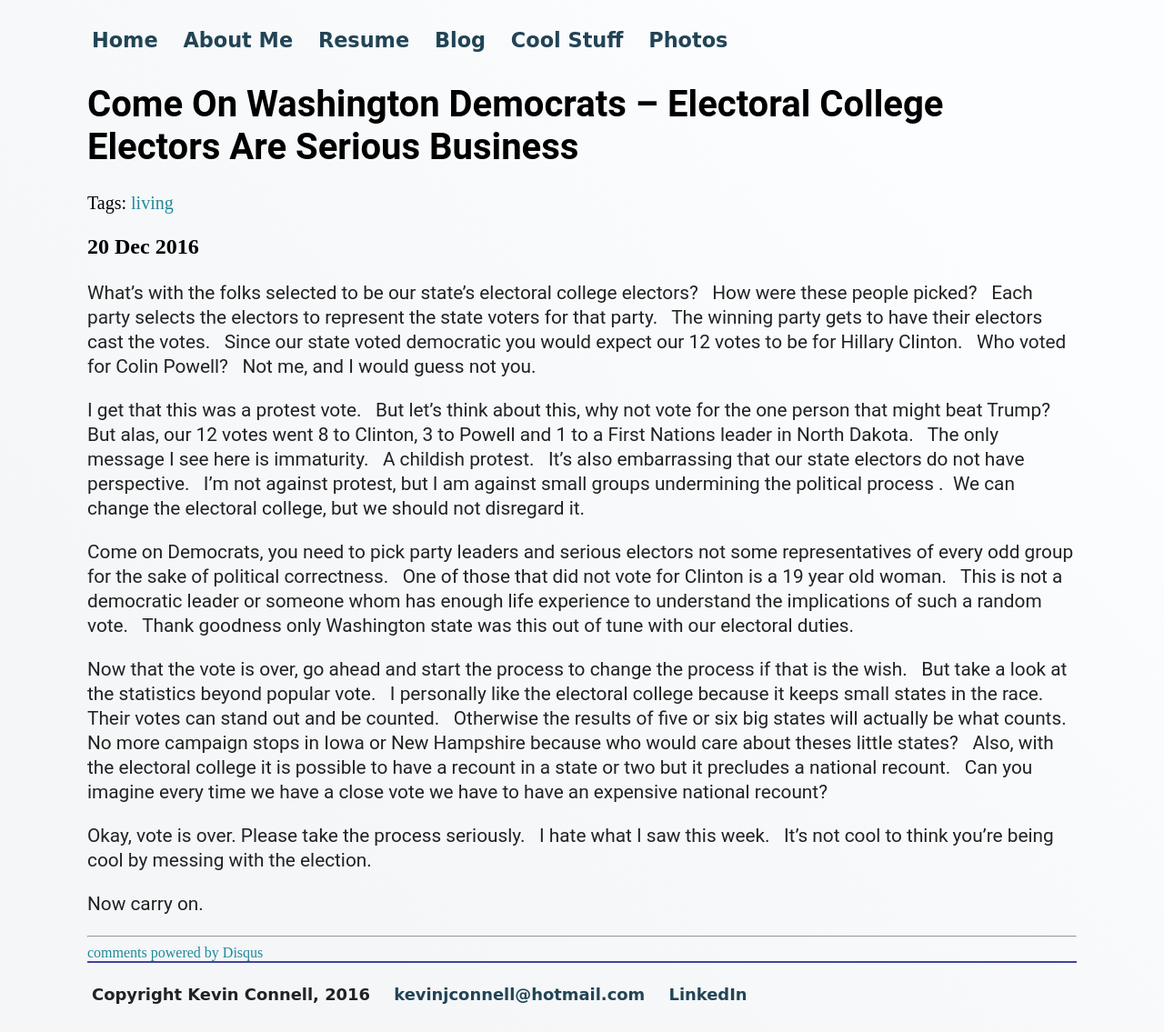
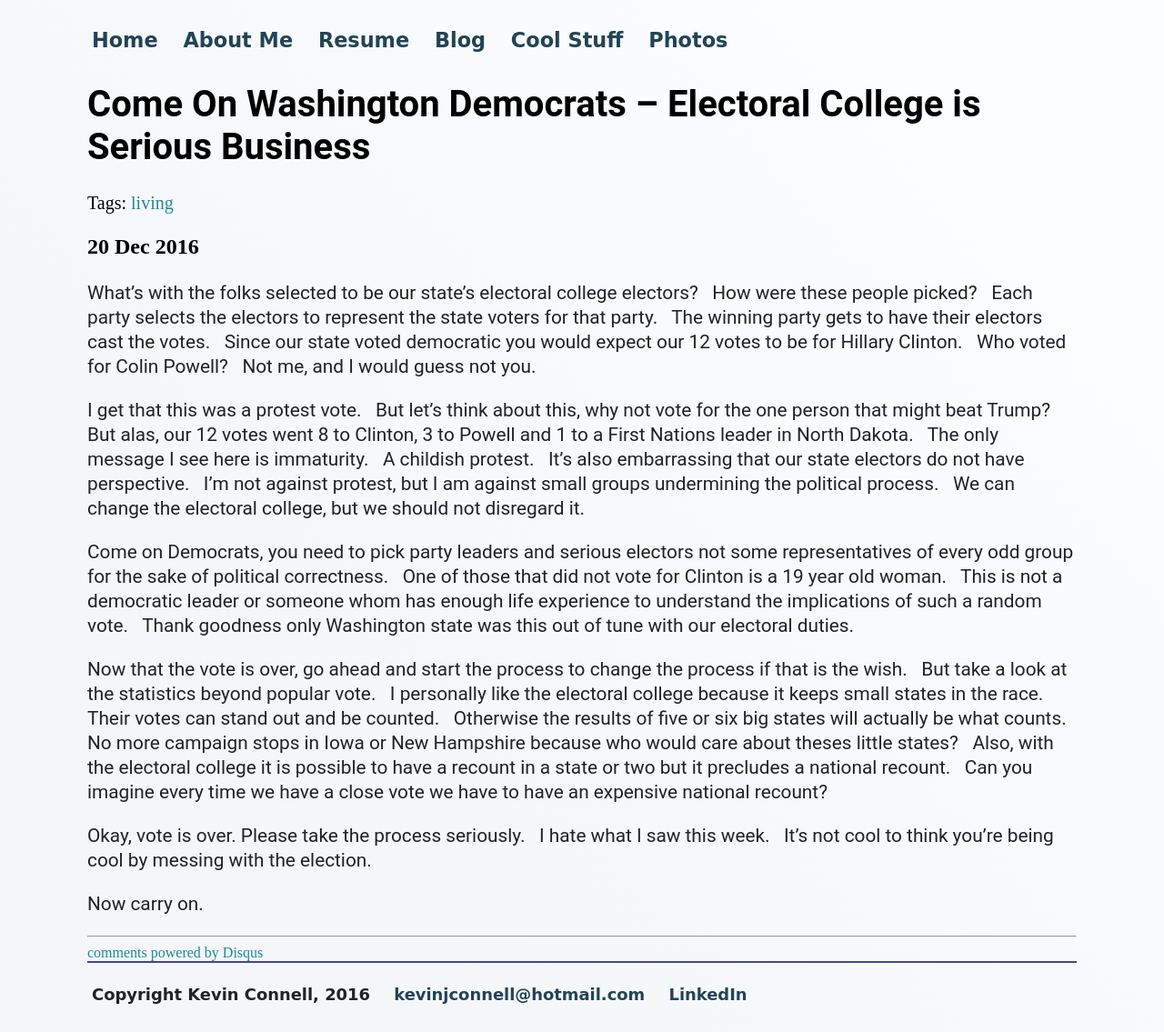
Before and after one commit to mo4dawg/mo4dawg.github.io, a Jekyll site: the page built from _posts/2016-12-20-be-serious-electors.md, in a window 1280 px wide. Shown: the whole page at 91% size. Built offline with Jekyll 4.4.1, drawn with Linux system fonts in a browser that asks for light colours; comment, search, counter and statistics services are not loaded.

Commit message:
Update 2016-12-20-be-serious-electors.md

```diff
--- a/_posts/2016-12-20-be-serious-electors.md
+++ b/_posts/2016-12-20-be-serious-electors.md
@@ -1,6 +1,6 @@
 ---
 layout: post
-title: "Come On Washington Democrats – Electoral College Electors Are Serious Business "
+title: "Come On Washington Democrats – Electoral College is Serious Business "
 date: 2016-12-20
 tags:
 - living
@@ -8,7 +8,7 @@ published: true
 ---
 What's with the folks selected to be our state's electoral college electors? &nbsp; How were these people picked? &nbsp; Each party selects the electors to represent the state voters for that party. &nbsp; The winning party gets to have their electors cast the votes. &nbsp; Since our state voted democratic you would expect our 12 votes to be for Hillary Clinton. &nbsp; Who voted for Colin Powell?  &nbsp; Not me, and I would guess not you.
 
-I get that this was a protest vote.  &nbsp; But let's think about this, why not vote for the one person that might beat Trump? &nbsp; But alas, our 12 votes went 8 to Clinton, 3 to Powell and 1 to a First Nations leader in North Dakota. &nbsp; The only message I see here is immaturity. &nbsp; A childish protest. &nbsp; It's also embarrassing that our state electors do not have perspective. &nbsp; I'm not against protest, but I am against small groups undermining the political process .&nbsp; We can change the electoral college, but we should not disregard it.
+I get that this was a protest vote.  &nbsp; But let's think about this, why not vote for the one person that might beat Trump? &nbsp; But alas, our 12 votes went 8 to Clinton, 3 to Powell and 1 to a First Nations leader in North Dakota. &nbsp; The only message I see here is immaturity. &nbsp; A childish protest. &nbsp; It's also embarrassing that our state electors do not have perspective. &nbsp; I'm not against protest, but I am against small groups undermining the political process. &nbsp; We can change the electoral college, but we should not disregard it.
 
 Come on Democrats, you need to pick party leaders and serious electors not some representatives of every odd group for the sake of political correctness. &nbsp; One of those that did not vote for Clinton is a 19 year old woman. &nbsp; This is not a democratic leader or someone whom has enough life experience to understand the implications of such a random vote. &nbsp; Thank goodness only Washington state was this out of tune with our electoral duties.
 
```
